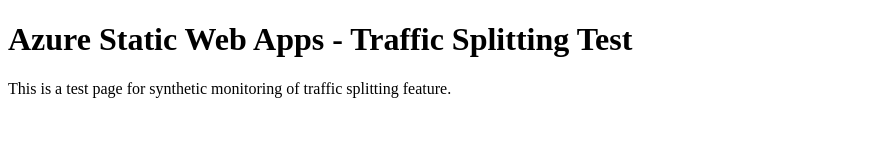
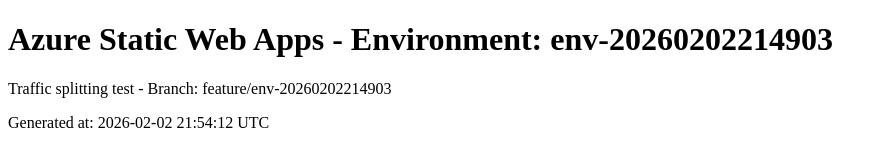
Before and after one commit to skylathadani-ms/synthetics-swa-traffic-20260202214903, a plain HTML site: page index.html in a window 1280 px wide. Shown: the whole page, without its empty margins (0-887 px from the left). Drawn offline with Linux system fonts and the light colour scheme.

Commit message:
Update index.html for env-20260202214903

```diff
--- a/index.html
+++ b/index.html
@@ -1,10 +1,11 @@
 <!DOCTYPE html>
 <html>
 <head>
-<title>Synthetics Test - Traffic Splitting</title>
+<title>Environment: env-20260202214903</title>
 </head>
 <body>
-<h1>Azure Static Web Apps - Traffic Splitting Test</h1>
-<p>This is a test page for synthetic monitoring of traffic splitting feature.</p>
+<h1>Azure Static Web Apps - Environment: env-20260202214903</h1>
+<p>Traffic splitting test - Branch: feature/env-20260202214903</p>
+<p>Generated at: 2026-02-02 21:54:12 UTC</p>
 </body>
 </html>
```
